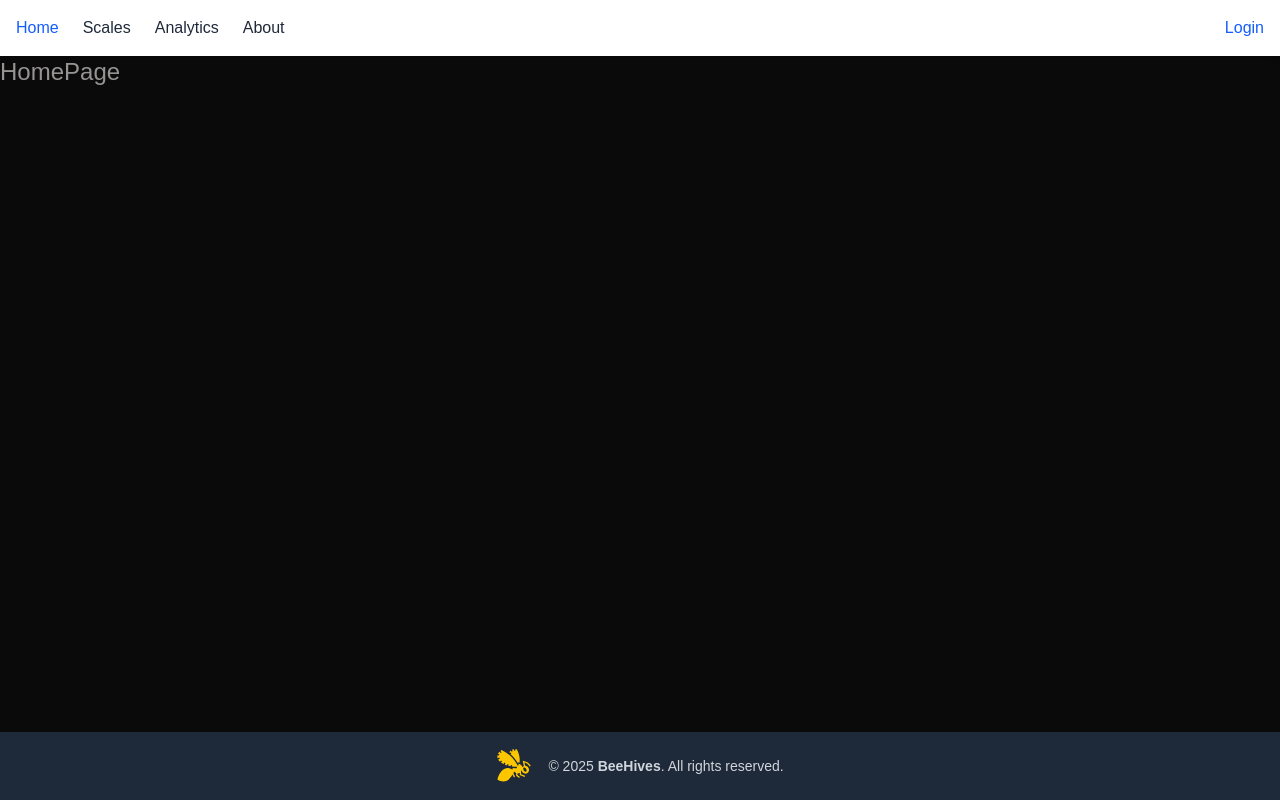
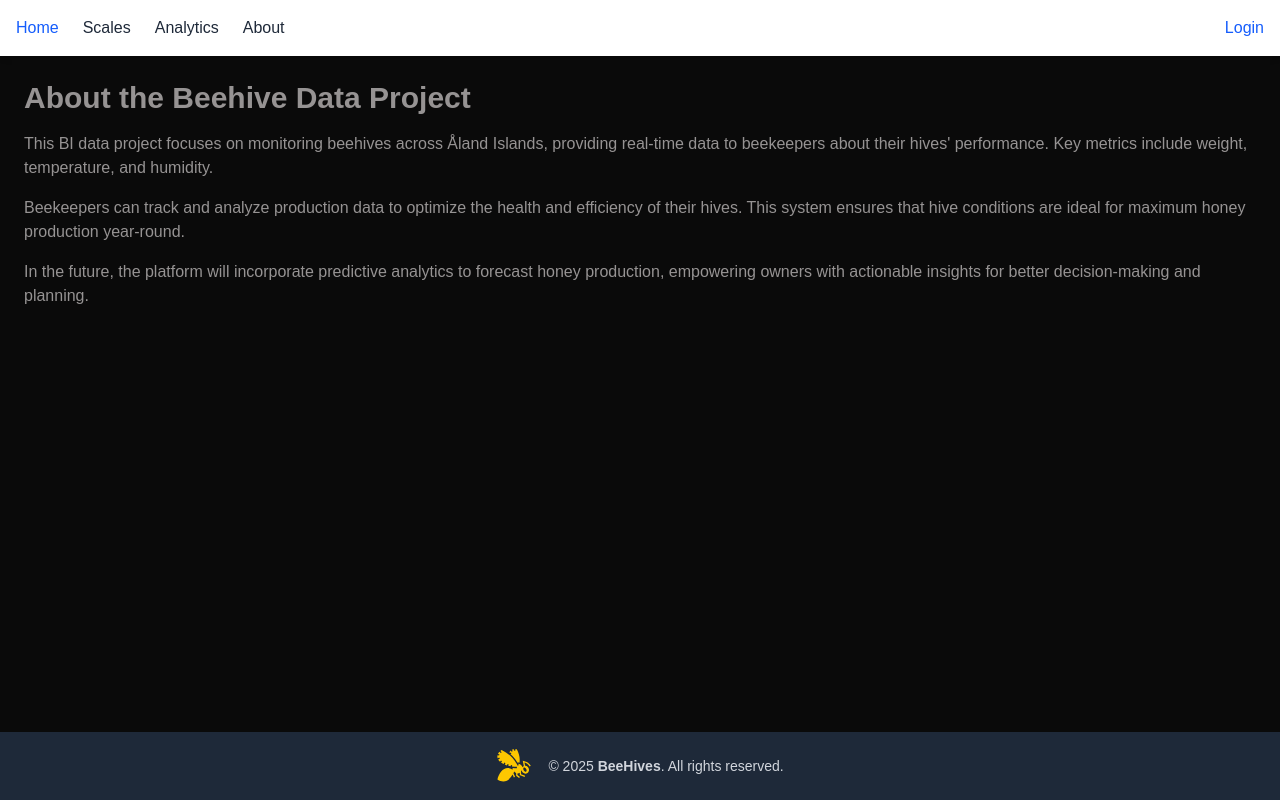
Before and after one commit to radu-bordea/NEXTjs-BeeHives-Project, a Next.js app: page / in a window 1280 px wide. Built offline with nearby package versions, Linux system fonts and the light colour scheme.

Commit message:
start buiding homepage

```diff
--- a/app/page.js
+++ b/app/page.js
@@ -1,5 +1,29 @@
 const HomePage = () => {
-  return ( <div className="text-2xl">HomePage</div> );
-}
+  return (
+    <div className="p-6">
+      <h1 className="text-3xl font-bold mb-4">
+        About the Beehive Data Project
+      </h1>
+
+      <p className="mb-4">
+        This BI data project focuses on monitoring beehives across Åland
+        Islands, providing real-time data to beekeepers about their hives'
+        performance. Key metrics include weight, temperature, and humidity.
+      </p>
+
+      <p className="mb-4">
+        Beekeepers can track and analyze production data to optimize the health
+        and efficiency of their hives. This system ensures that hive conditions
+        are ideal for maximum honey production year-round.
+      </p>
+
+      <p className="mb-4">
+        In the future, the platform will incorporate predictive analytics to
+        forecast honey production, empowering owners with actionable insights
+        for better decision-making and planning.
+      </p>
+    </div>
+  );
+};
 
 export default HomePage;
```
